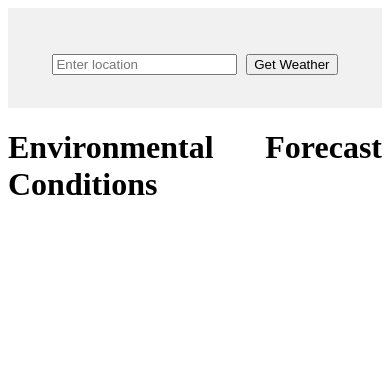
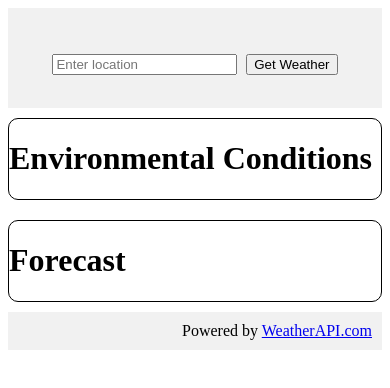
Before and after one commit to NJRFirstOfHisName/weather-page, a plain HTML site: page index.html in a window 390 px wide. Drawn offline with Linux system fonts and the light colour scheme; no server answers.

Commit message:
Create responsive layout

```diff
--- a/index.html
+++ b/index.html
@@ -8,6 +8,7 @@
     <title>Document</title>
   </head>
   <body>
+    <div class="container">
       <div class="header">
         <input type="text" placeholder="Enter location" id="userInput" />
         <button onclick="getWeatherData(userInput.value)">Get Weather</button>
@@ -37,5 +38,12 @@
       <div class="forecast">
         <h1>Forecast</h1>
       </div>
+      <div class="footer">
+        Powered by
+        <a href="https://www.weatherapi.com/" title="Free Weather API"
+          >WeatherAPI.com</a
+        >
+      </div>
+    </div>
   </body>
 </html>
--- a/index.js
+++ b/index.js
@@ -44,6 +44,7 @@ function printForecast(weatherData) {
   for (let i = 1; i < 3; i += 1) {
     const dayDiv = document.createElement("div");
     dayDiv.className = "forecastDiv";
+    dayDiv.style.display = "grid";
     const forecastData = weatherData.forecast.forecastday[i];
 
     const day = document.createElement("p");
@@ -62,18 +63,13 @@ function printForecast(weatherData) {
 
     const minTemp = document.createElement("p");
     minTemp.className = "minTemp";
-    minTemp.innerText = forecastData.day.mintemp_f;
+    minTemp.innerText = `Low: ${forecastData.day.mintemp_f}`;
     dayDiv.appendChild(minTemp);
 
     const maxTemp = document.createElement("p");
     maxTemp.className = "maxTemp";
-    maxTemp.innerText = forecastData.day.maxtemp_f;
+    maxTemp.innerText = `High: ${forecastData.day.maxtemp_f}`;
     dayDiv.appendChild(maxTemp);
-
-    const avgTemp = document.createElement("p");
-    avgTemp.className = "avgTemp";
-    avgTemp.innerText = forecastData.day.avgtemp_f;
-    dayDiv.appendChild(avgTemp);
 
     forecastDiv.append(dayDiv);
   }
--- a/style.css
+++ b/style.css
@@ -1,18 +1,21 @@
-@media (max-width: 600px) {
-  .grid-container {
-    grid-template-areas:
-      "header header header header header header"
-      "left left left left left left"
-      "middle middle middle middle middle middle"
-      "right right right right right right";
-  }
+* {
+  box-sizing: border-box;
 }
 
-body {
+.container {
   display: grid;
   grid-template-areas:
     "header header header header header header"
-    "left middle middle middle middle right";
+    "left middle middle middle middle right"
+    "footer footer footer footer footer footer";
+  gap: 10px;
+}
+
+.environment,
+.weather,
+.forecast {
+  border: 1px solid black;
+  border-radius: 10px;
 }
 
 .header {
@@ -34,3 +37,27 @@ body {
 .forecast {
   grid-area: right;
 }
+
+.forecastDiv {
+  margin: 5px;
+  border-radius: 10px;
+  background-color: rgb(246, 246, 117);
+}
+
+.footer {
+  grid-area: footer;
+  background-color: #f1f1f1;
+  padding: 10px;
+  text-align: end;
+}
+
+@media (max-width: 600px) {
+  .container {
+    grid-template-areas:
+      "header header header header header header"
+      "left left left left left left"
+      "middle middle middle middle middle middle"
+      "right right right right right right"
+      "footer footer footer footer footer footer";
+  }
+}
```
Lines whose indentation alone changed are shown as unchanged.
